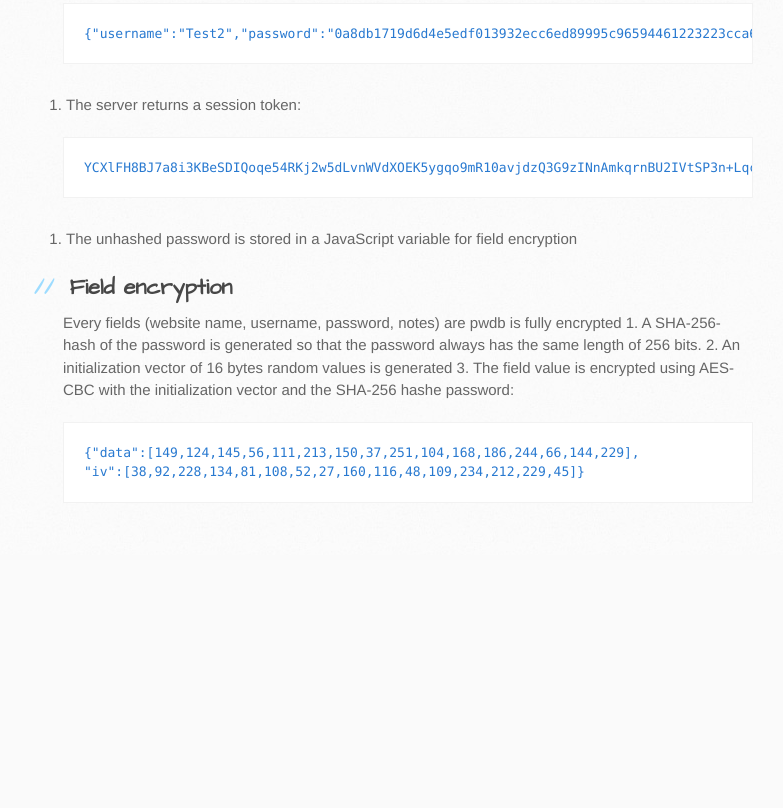
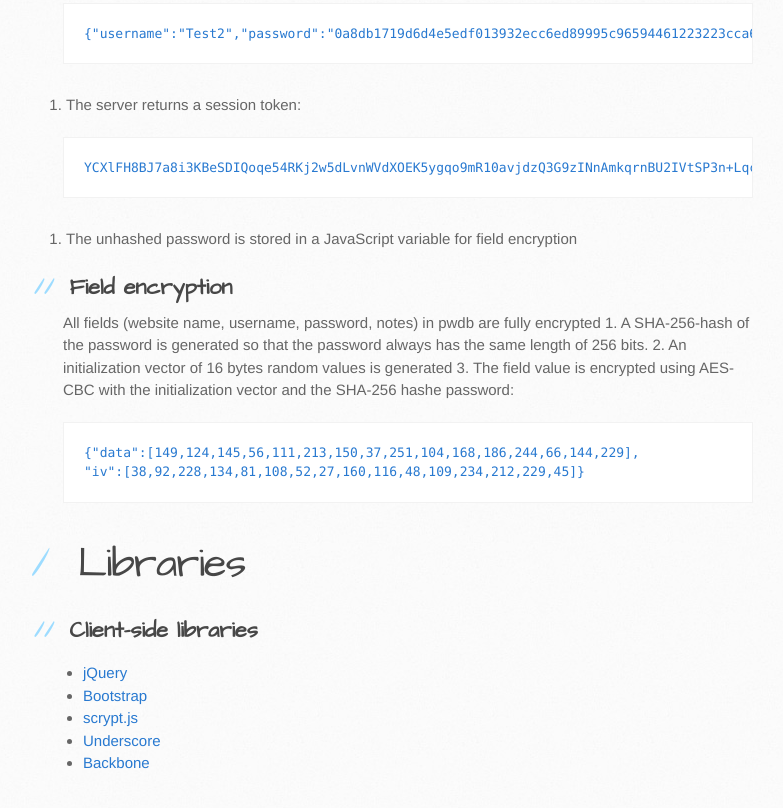
Before and after one commit to Birkenstab/pwdb, a plain HTML site: page index.html in a window 1280 px wide. Shown: the part 1160-1968 px from the top of the page, without its empty margins (107-890 px from the left). Before the commit the page ends 1715 px from the top, so only its background shows below. Drawn offline with Linux system fonts and the light colour scheme.

```diff
--- a/index.html
+++ b/index.html
@@ -31,13 +31,13 @@
           <h1>
 <a id="pwdb" class="anchor" href="#pwdb" aria-hidden="true"><span class="octicon octicon-link"></span></a>pwdb</h1>
 
-<p>pwdb is a password manager like 1Password but it works right in your browser and is fully open-source. Your passwords will be accesible from everywhere around the world but they are fully encrypted using your master password, even on the server.</p>
+<p>pwdb is a password manager like 1Password but it works right in your browser and is fully open-source. Your passwords will be accesible from everywhere around the world but they are fully encrypted using your master password, even on the server. The pwdb server uses nodejs.</p>
 
 <h1>
 <a id="how-to-install" class="anchor" href="#how-to-install" aria-hidden="true"><span class="octicon octicon-link"></span></a>How to install</h1>
 
 <p>It is easy<br>
-Note: pwdb uses the WebCrypto-Api which requires a very modern browser.</p>
+Note: pwdb uses the WebCrypto-Api which requires a modern browser.</p>
 
 <h1>
 <a id="techincal-details" class="anchor" href="#techincal-details" aria-hidden="true"><span class="octicon octicon-link"></span></a>Techincal details</h1>
@@ -90,7 +90,7 @@
 <h2>
 <a id="field-encryption" class="anchor" href="#field-encryption" aria-hidden="true"><span class="octicon octicon-link"></span></a>Field encryption</h2>
 
-<p>Every fields (website name, username, password, notes) are pwdb is fully encrypted
+<p>All fields (website name, username, password, notes) in pwdb are fully encrypted
 1.  A SHA-256-hash of the password is generated so that the password always has the same length of 256 bits.
 2.  An initialization vector of 16 bytes random values is generated
 3.  The field value is encrypted using AES-CBC with the initialization vector and the SHA-256 hashe password:</p>
@@ -98,6 +98,20 @@
 <pre><code>{"data":[149,124,145,56,111,213,150,37,251,104,168,186,244,66,144,229],
 "iv":[38,92,228,134,81,108,52,27,160,116,48,109,234,212,229,45]}
 </code></pre>
+
+<h1>
+<a id="libraries" class="anchor" href="#libraries" aria-hidden="true"><span class="octicon octicon-link"></span></a>Libraries</h1>
+
+<h2>
+<a id="client-side-libraries" class="anchor" href="#client-side-libraries" aria-hidden="true"><span class="octicon octicon-link"></span></a>Client-side libraries</h2>
+
+<ul>
+<li><a href="http://jquery.com">jQuery</a></li>
+<li><a href="http://getbootstrap.com">Bootstrap</a></li>
+<li><a href="https://github.com/tonyg/js-scrypt">scrypt.js</a></li>
+<li><a href="http://underscorejs.org">Underscore</a></li>
+<li><a href="http://backbonejs.org/">Backbone</a></li>
+</ul>
         </section>
 
         <aside id="sidebar">
```
Also changed, not shown: params.json (+1 -1 lines).
